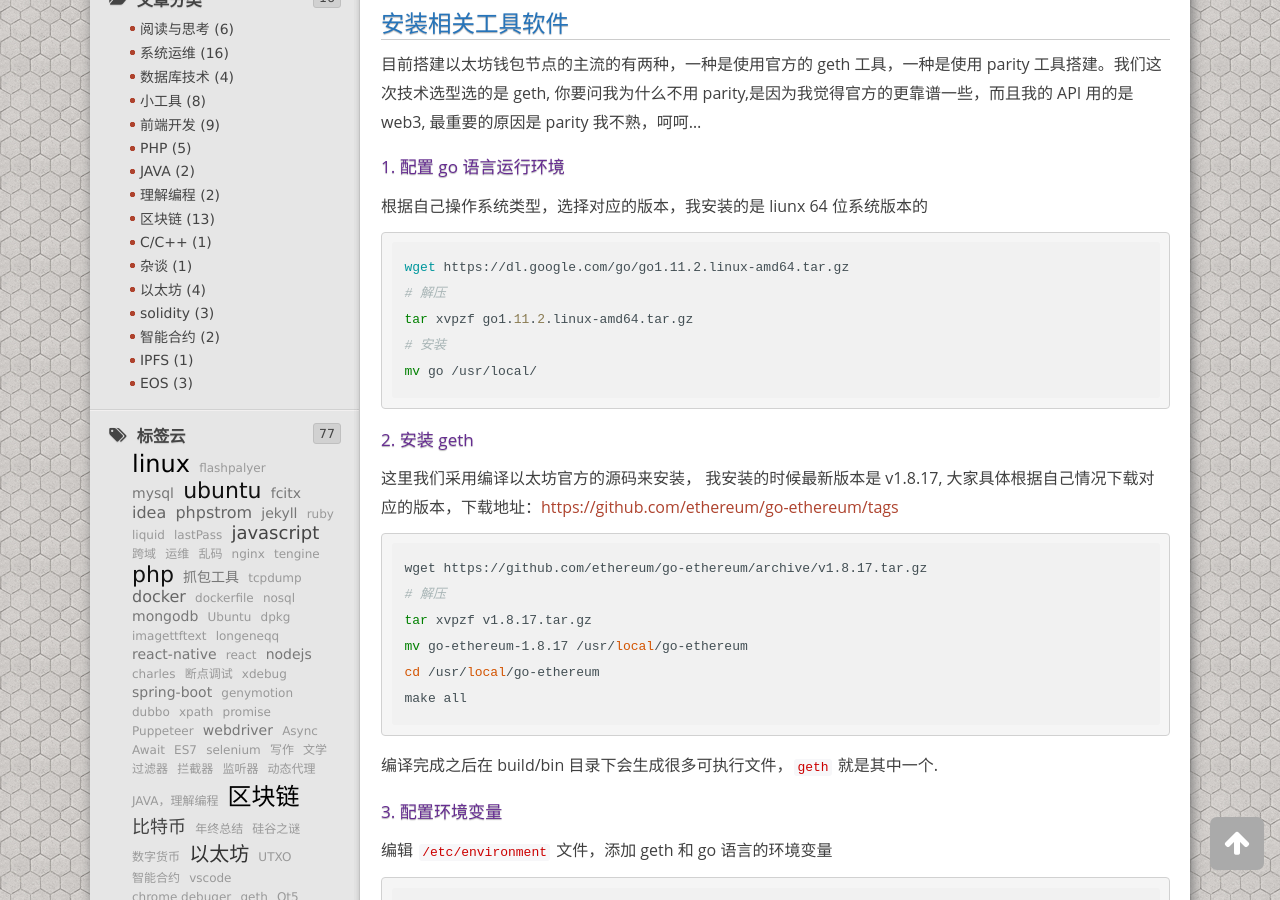
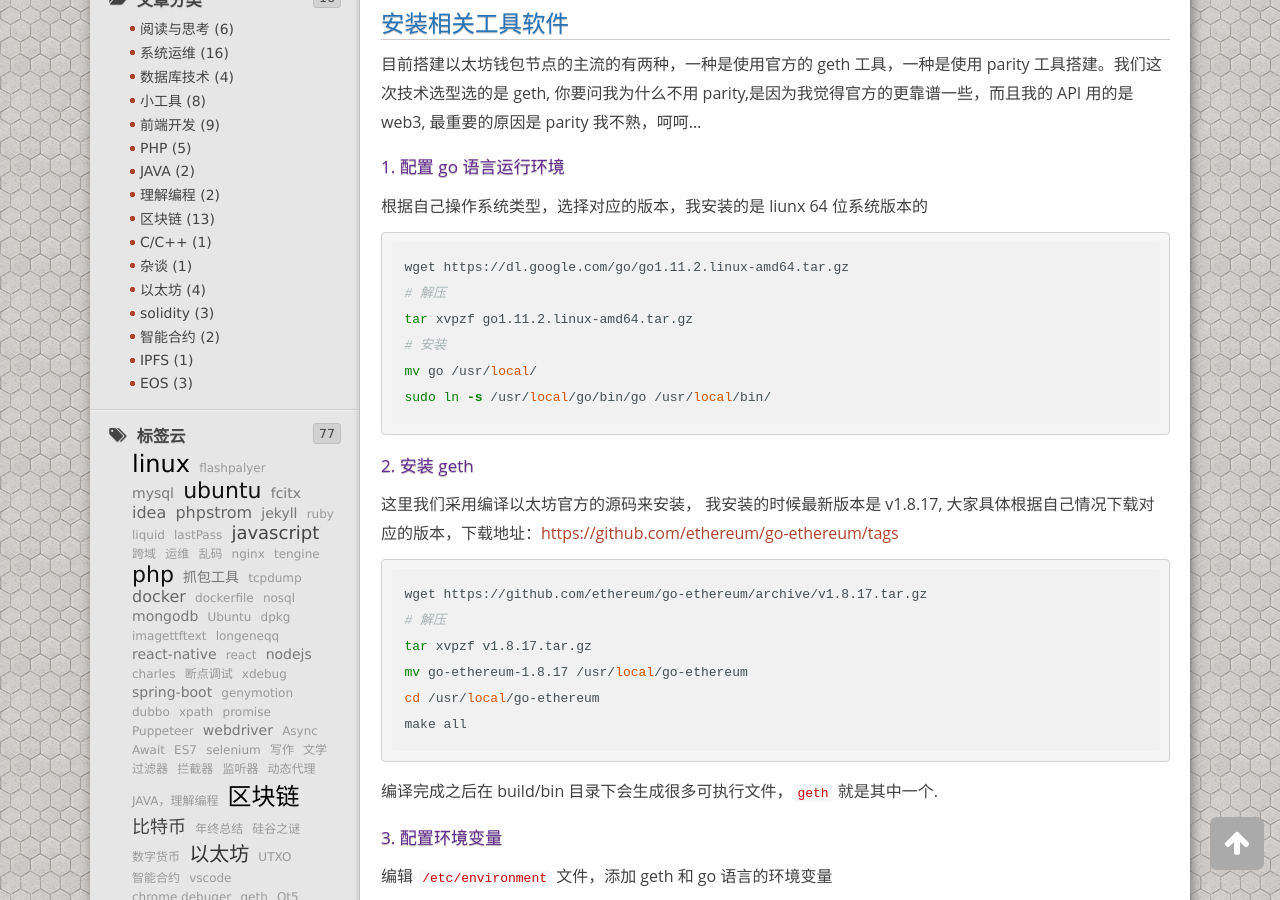
Before and after one commit to FunctFan/blog, a Jekyll site: the page built from _posts/2018/11/2018-11-16-ether-main-node-build.md, in a window 1280 px wide and 900 px high, scrolled down 1182 px. Built offline with Jekyll 4.4.1, drawn with Linux system fonts in a browser that asks for light colours.

Commit message:
upate a blog for build ethereum wallet node

````diff
--- a/_posts/2018/11/2018-11-16-ether-main-node-build.md
+++ b/_posts/2018/11/2018-11-16-ether-main-node-build.md
@@ -59,6 +59,7 @@ wget https://dl.google.com/go/go1.11.2.linux-amd64.tar.gz
 tar xvpzf go1.11.2.linux-amd64.tar.gz
 # 安装
 mv go /usr/local/
+sudo ln -s /usr/local/go/bin/go /usr/local/bin/
 ```
 #### 2. 安装 geth
 这里我们采用编译以太坊官方的源码来安装，
````
